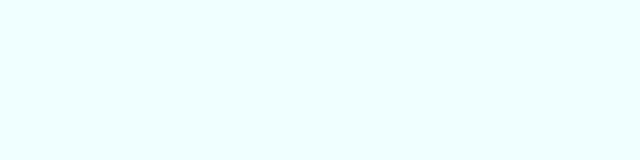
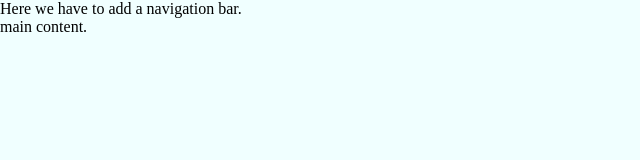
Before and after one commit to deep-45deepak/project.demo, a plain HTML site: page index.html in a window 1280 px wide. Shown: the whole page, without its empty margins (0-640 px from the left). Drawn offline with Linux system fonts and the light colour scheme.

Commit message:
Add some changes in new branch

```diff
--- a/index.html
+++ b/index.html
@@ -8,12 +8,14 @@
 </head>
 <body>
     <nav>
+        <p>Here we have to add a navigation bar.</p>
         <!-- Hey this nav  -->
     </nav>
     <main>
         <!-- Hey this main -->
         <main>
             <!-- Hey this main -->
+             <p>main content.</p>
         </main>
         <aside>
             <!-- hey this is aside -->
```
